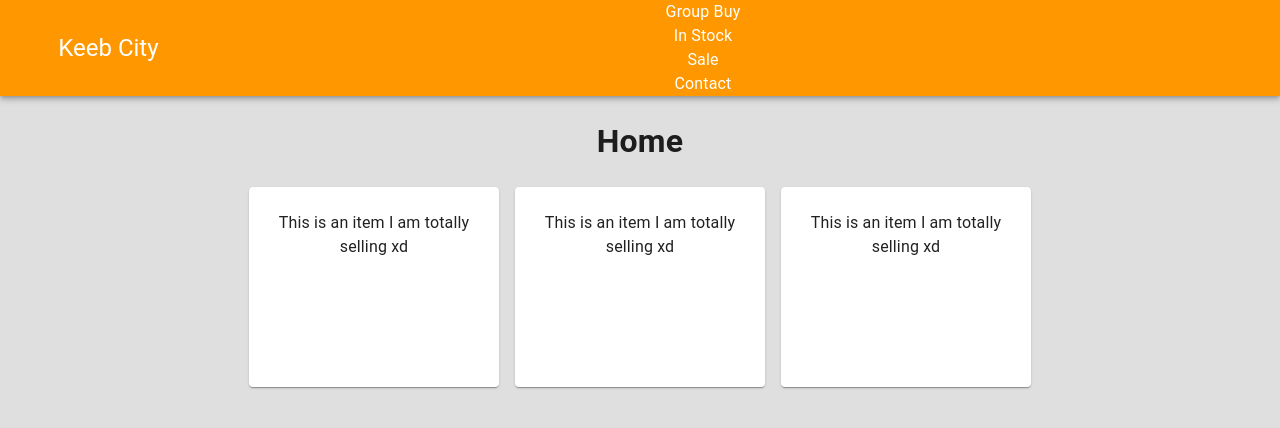
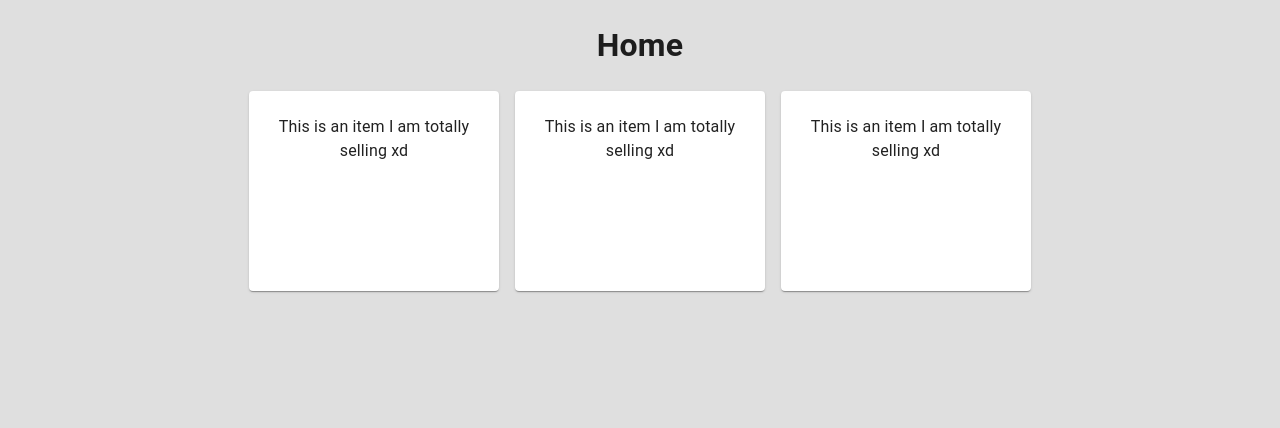
Before and after one commit to ChetanTakyar/Keyboard-Store, a React (Create React App) app in the folder online-store/: page / in a window 1280 px wide. Shown: the top 428 px of the page. Built offline with nearby package versions, Linux system fonts and the light colour scheme.

Commit message:
Deleted previous NavBar code

```diff
--- a/online-store/src/components/Navbar.js
+++ b/online-store/src/components/Navbar.js
@@ -7,48 +7,11 @@ import { Link } from "react-router-dom";
 
 class Navbar extends Component {
   render() {
-    const textStyle = {
-      color: "white",
-      variant: "body2",
-      textDecoration: "none",
-      justifyContent: "flex-end",
-    };
     return (
-      <Box sx={{ flexGrow: 1 }}>
-        <AppBar position="static" style={{ background: "primary.main" }}>
-          <Toolbar>
-            <Box xs={{ flexGrow: 1 }}>
-              <Link to="/" style={{ textDecoration: "none" }}>
-                <Typography
-                  variant="h5"
-                  component="div"
-                  color="primary.font"
-                  sx={{ flexGrow: 1, ml: "17%", minWidth: "126px" }}
-                >
-                  Keeb City
-                </Typography>
-              </Link>
-            </Box>
-            <Box
-              sx={{ flexGrow: 1, flexDirection: "row", justifyContent: "end" }}
-            >
-              <Link to="/group-buy" style={{ textDecoration: "none" }}>
-                <Typography style={textStyle}>Group Buy</Typography>
-              </Link>
-              <Link to="/in-stock" style={{ textDecoration: "none" }}>
-                <Typography style={textStyle}>In Stock</Typography>
-              </Link>
-              <Link to="/sale" style={{ textDecoration: "none" }}>
-                <Typography style={textStyle}>Sale</Typography>
-              </Link>
-              <Link to="/contact" style={{ textDecoration: "none" }}>
-                <Typography style={textStyle}>Contact</Typography>
-              </Link>
-            </Box>
-          </Toolbar>
-        </AppBar>
-      </Box>
-    );
+      <Box/>
+    )
   }
 }
+
+
 export default Navbar;
```
Also changed, not shown: 1 other file (tests, documents, lock files or other folders).
